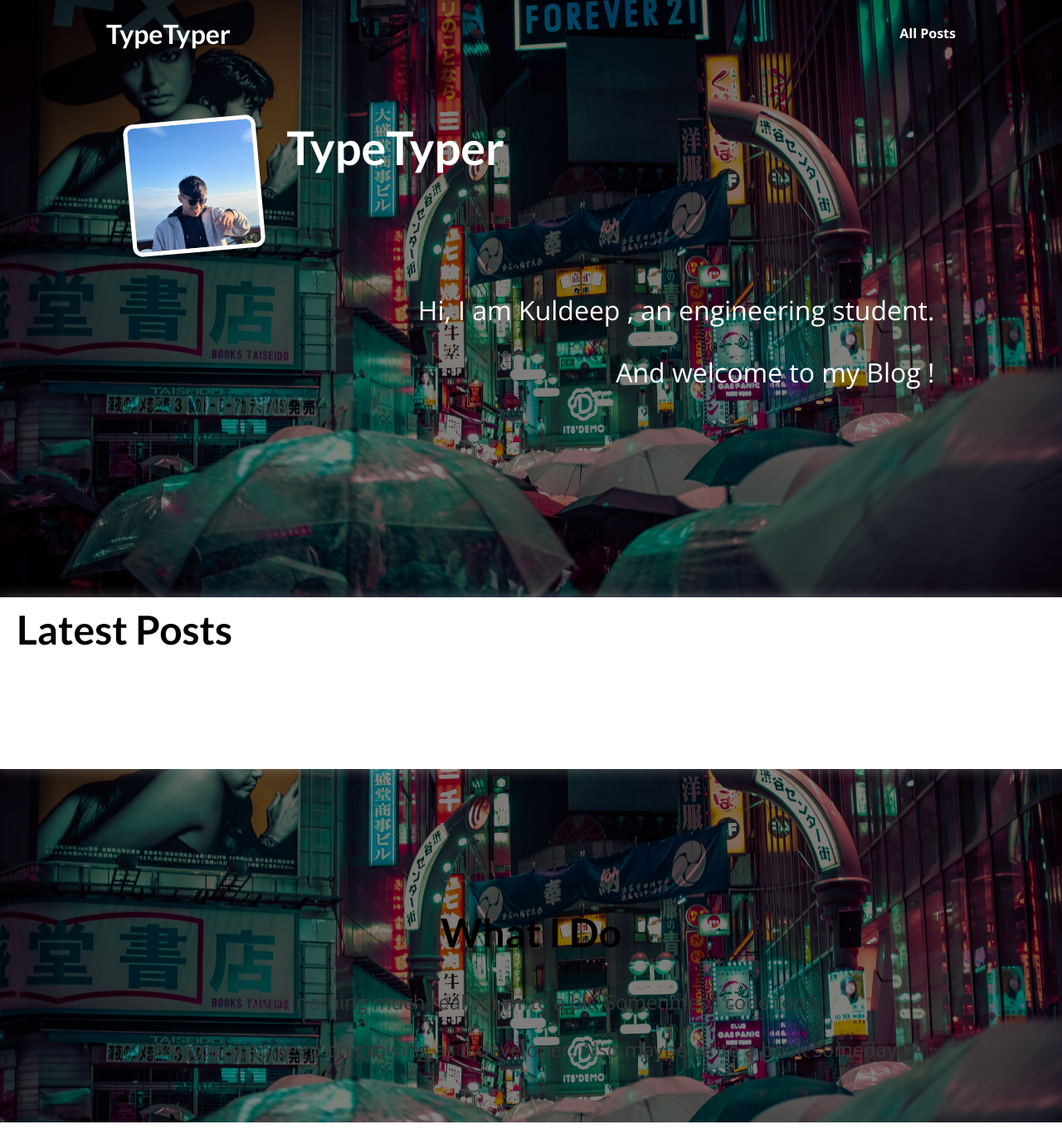
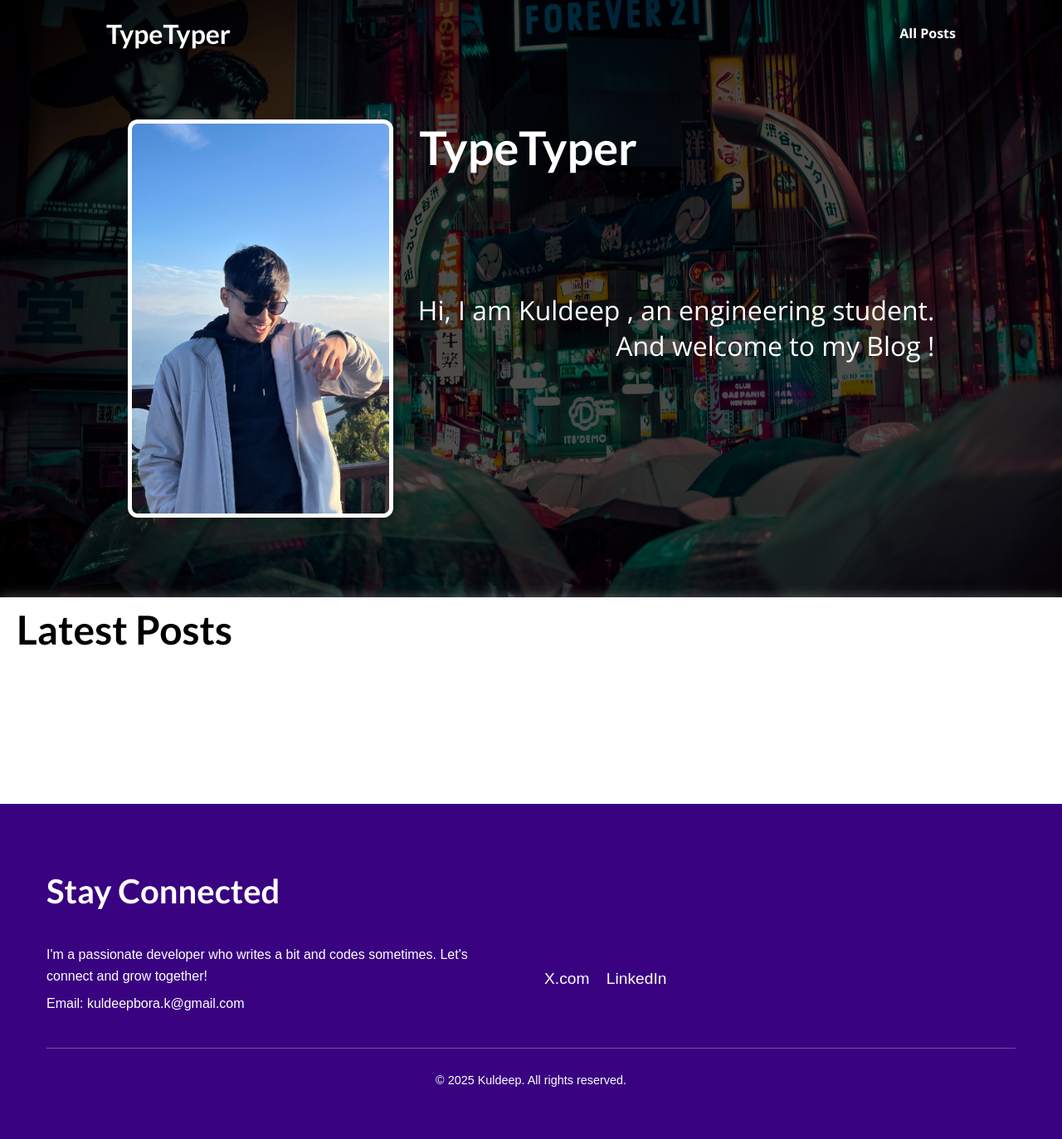
Before and after one commit to odyss3yofk/Blog-Site-Django-1, a Django app: template blog/templates/blog/index.html in a window 1280 px wide. Shown: the whole page at 83% size. Run offline with Django 3.2, Linux system fonts and the light colour scheme; the template is opened without the code that fills it, so the values that code supplies are empty.

Commit message:
added more styling

```diff
--- a/blog/static/blog/index.css
+++ b/blog/static/blog/index.css
@@ -1,18 +1,15 @@
-body {
-    background: linear-gradient(rgba(0, 0, 0, 0.5), rgba(0, 0, 0, 0.5)), url('images/background.jpg');
-    background-size: contain;
-
-}
-
 #welcome {
-
-
+    background-color: rgba(0, 0, 0, 0.7);
+    background-image: url("images/background.jpg");
+    background-blend-mode: darken;
     background-size: cover;
     background-position: center;
     background-repeat: no-repeat;
     padding: 6rem 12%;
     width: 100vw;
     height: 100vh;
+    border-radius: 0 0 30px 30px;
+    z-index: 1000;
 }
 
 #welcome header {
@@ -22,14 +19,14 @@ body {
 }
 
 #welcome img {
-    width: 10rem;
-    height: 10rem;
+    width: 20rem;
+    height: 30rem;
     object-fit: cover;
     object-position: top;
     border: 5px solid white;
     border-radius: 12px;
     background-color: #ffe1bf;
-    transform: rotateZ(-5deg);
+
     box-shadow: 0 2px 8px rgba(0, 0, 0, 0.25);
 }
 
@@ -44,44 +41,34 @@ body {
     text-align: right;
     color: white;
     font-size: 2rem;
-
+    margin-top: -20rem;
 }
 
 #latest-posts {
     position: relative;
     background: white;
     backdrop-filter: blur(10px);
-
     -webkit-backdrop-filter: blur(10px);
-
     padding: 20px;
     margin: -5rem auto 2rem auto;
-    width: 100%;
-    border-radius: 0px;
-
+    width: 100vw;
+    border-radius: 0;
     box-shadow: 0 4px 8px rgba(0, 0, 0, 0.2);
-
-
-
     box-shadow: 0 0 15px rgba(255, 255, 255, 0.3);
-
     padding-bottom: 100px;
-
 }
 
 #latest-posts h2 {
     color: #000000;
     text-align: left;
     font-size: 48px;
-
     margin-top: -10px;
-
-
 }
 
 #latest-posts ul {
+    align-items: center;
     list-style: none;
-    margin: 0;
+    margin: 10px;
     padding: 0;
     display: flex;
     gap: 1rem;
@@ -100,20 +87,78 @@ ul {
     gap: 1.5rem;
 }
 
-#about {
+
+#footer {
+    background: #390281;
+    color: #fff;
+    padding: 3rem 2rem;
+    text-align: center;
+    font-family: sans-serif;
+}
+
+#footer a {
+    color: #fff;
+
+    text-decoration: none;
+    transition: color 0.3s ease;
+}
+
+#footer a:hover {
+    color: #ffe1bf;
 
 
-    text-align: center;
-    padding: 3rem;
-
-    margin-top: 5rem;
 }
 
-#about h2 {
-    font-size: 3rem;
+#footer .footer-container {
+    max-width: 1200px;
+    margin: 0 auto;
+    padding: 0 1rem;
 }
 
-#about p {
-    font-size: 1.5rem;
-    color: #353535;
+
+#footer h2 {
+    font-size: 2.5rem;
+    margin-bottom: 2rem;
+    text-align: left;
 }
+
+
+#footer .footer-content {
+    display: flex;
+    flex-wrap: wrap;
+    justify-content: space-between;
+    align-items: center;
+    gap: 2rem;
+    margin-bottom: 2rem;
+}
+
+
+#footer .footer-info {
+    flex: 1 1 300px;
+    text-align: left;
+}
+
+#footer .footer-info p {
+    font-size: 1rem;
+    line-height: 1.6;
+    margin: 0.5rem 0;
+}
+
+
+#footer .footer-social {
+    flex: 1 1 300px;
+    text-align: left;
+}
+
+#footer .footer-social a {
+    display: inline-block;
+    margin-right: 1rem;
+    font-size: 1.2rem;
+}
+
+
+#footer .footer-bottom {
+    border-top: 1px solid rgba(255, 255, 255, 0.3);
+    padding-top: 1rem;
+    font-size: 0.9rem;
+}
--- a/blog/templates/blog/index.html
+++ b/blog/templates/blog/index.html
@@ -17,9 +17,12 @@ My Blog
   <header>
     <img src="{% static "blog\images\kuldeep.jpg" %}" alt="Kuldeep - The Author Of This Blog" />
     <h2>TypeTyper</h2>
-  </header>
-  <p>Hi, I am Kuldeep , an engineering student.</p>
-  <p>And welcome to my Blog !</p>
+ </header>
+ <p>Hi, I am Kuldeep , an engineering student.
+  <br>
+  And welcome to my Blog !
+</p>
+
 </section>
 
 <section id="latest-posts">
@@ -32,13 +35,28 @@ My Blog
   </ul>
 </section>
 
-<section id="about">
-  <h2>What I Do</h2>
-  <p>
-    Well nothing much really, I write a bit. Sometimes I code too.
-  </p>
-  <p>
-    My goal is to keep on growing as a developer. Also maybe write a book someday !
-  </p>
-</section>
+<footer id="footer">
+  <div class="footer-container">
+    <h2>Stay Connected</h2>
+    <div class="footer-content">
+      <div class="footer-info">
+        <p>
+          I'm a passionate developer who writes a bit and codes sometimes.
+          Let's connect and grow together!
+        </p>
+        <p>
+          Email: <a href="mailto:kuldeepbora.k@gmail.com">kuldeepbora.k@gmail.com</a>
+        </p>
+      </div>
+      <div class="footer-social">
+        <a href="https://x.com/Co_oldeep" title="X">X.com</a>
+        <a href="https://www.linkedin.com/in/kuldeep-bora-11762b221/" title="LinkedIn">LinkedIn</a>
+      </div>
+    </div>
+    <div class="footer-bottom">
+      <p>&copy; 2025 Kuldeep. All rights reserved.</p>
+    </div>
+  </div>
+</footer>
+
 {% endblock %}
```
Also changed, not shown: blog/static/blog/all-posts.css (+30 -9 lines), blog/static/blog/post-details.css (+11 -16 lines), blog/static/blog/post.css (+8 -8 lines), 4 other files.
